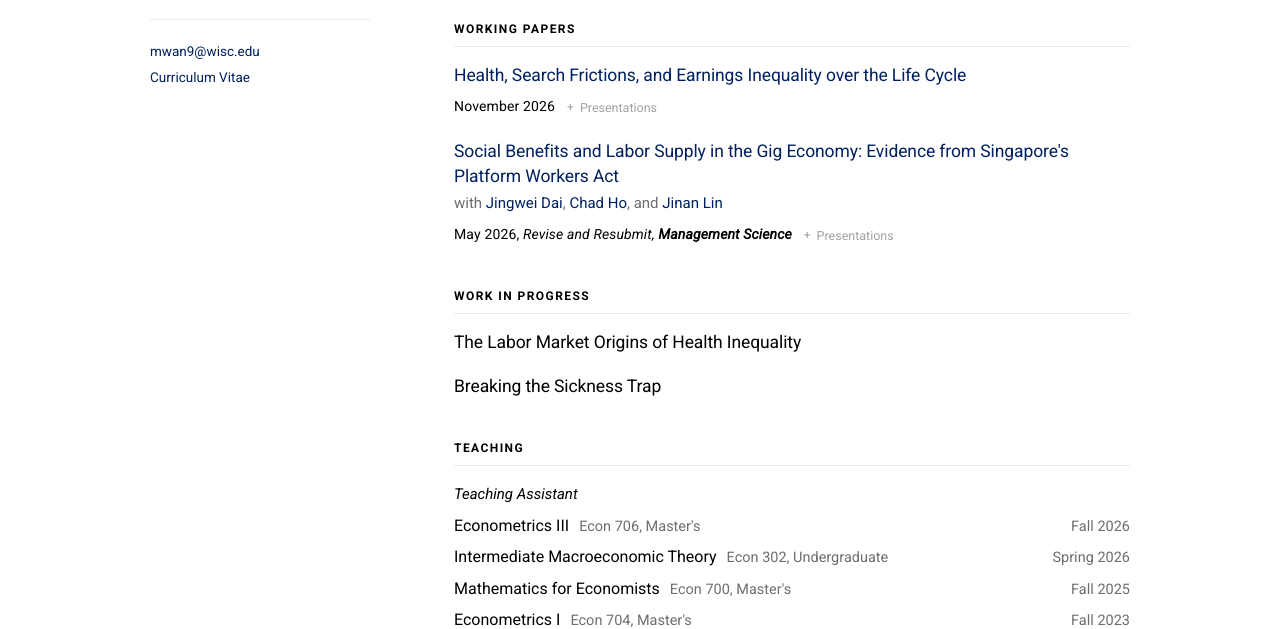
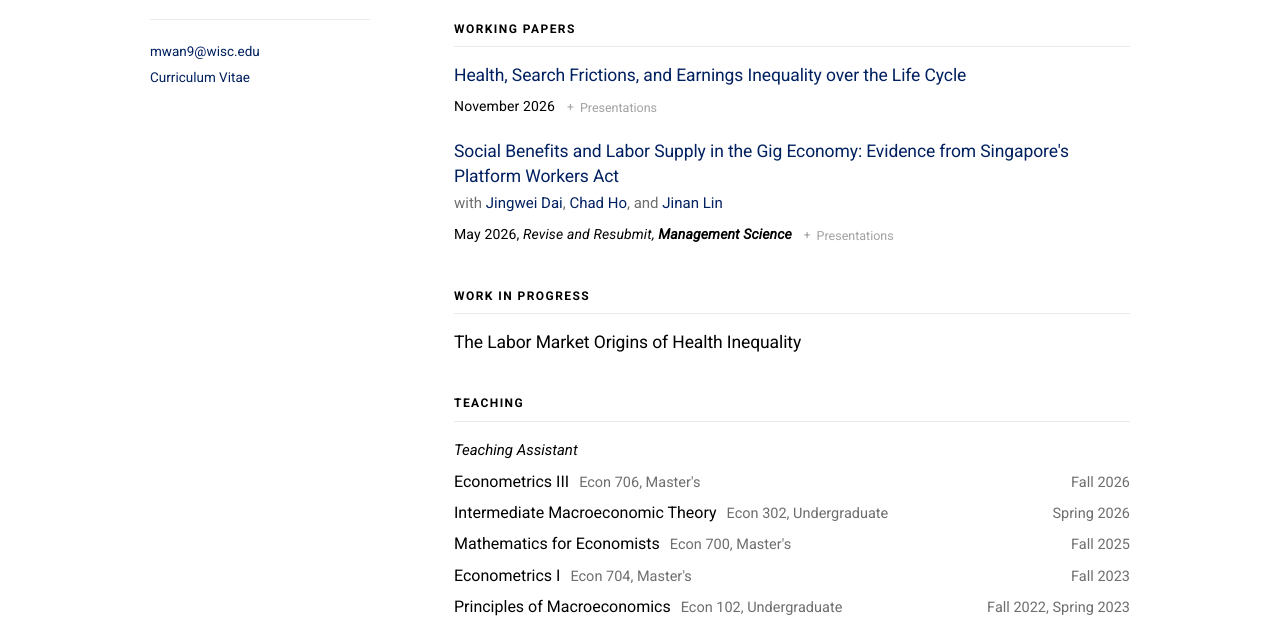
Before and after one commit to mengxi-wan/homepage, a plain HTML site: page index.html in a window 1280 px wide. Shown: the part 181-810 px from the top of the page. Drawn offline with Linux system fonts and the light colour scheme.

Commit message:
Remove Breaking the Sickness Trap from Work in Progress for now
Co-Authored-By: Claude Opus 5.5 <noreply@anthropic.com>

```diff
--- a/index.html
+++ b/index.html
@@ -473,9 +473,6 @@ main{
       <article class="paper">
         <h3 class="paper-title">The Labor Market Origins of Health Inequality</h3>
       </article>
-      <article class="paper">
-        <h3 class="paper-title">Breaking the Sickness Trap</h3>
-      </article>
     </section>
 
     <!-- ===== Teaching: term column in mono so the years align as data ===== -->
```
